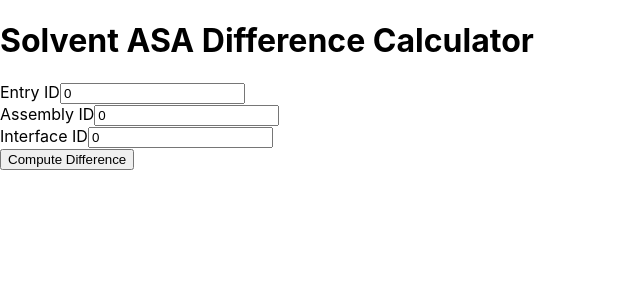
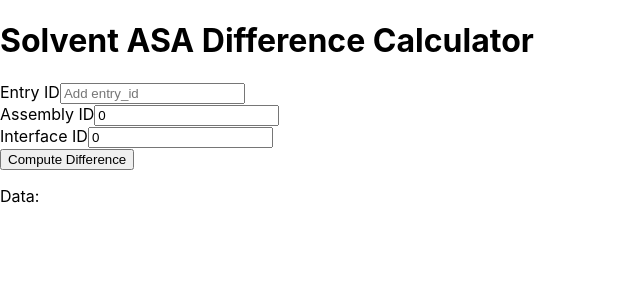
Before and after one commit to kaitlynncooper/coding-challenge-fastapi, a React (Create React App) app in the folder frontend/: page / in a window 1280 px wide. Shown: the top 300 px of the page, without its empty margins (0-640 px from the left). Built offline with nearby package versions, Linux system fonts and the light colour scheme.

Commit message:
Fetch data from RCSB API and compute ASA difference
Implements GET request to RCSB API in fastAPI backend to fetch interface ASA data. Data is then used to compute differences between unbound and bound state ASA for all interface partners at all interface positions in the returned data.

```diff
--- a/frontend/src/App.js
+++ b/frontend/src/App.js
@@ -1,21 +1,50 @@
 import Header from './components/Header'
 import Form from './components/Form'
+import Table from './components/Table'
 import {useState} from 'react'
 
 function App() {
 
+  const [table, setTable] = useState([])
+
   // Sends post request to fastAPI backend with user-entered data from form
-  const calculateDif = async (entry_id, assembly_id, interface_id) => {
+  const fetchDif = async (entry_id, assembly_id, interface_id) => {
     const res = await fetch(`http://localhost:8000/asa-change?entry_id=${entry_id}&assembly_id=${assembly_id}&interface_id=${interface_id} `, {
       method: 'POST',
     })
     const data = await res.json()
+
+    let differences = computeDif(data)
+
+    setTable(differences)
+
   }
+
+  const computeDif = (data) => {
+    let partners = data.rcsb_interface_partner
+
+    let result = partners.map((partner) => {
+      // Extract bound and unbound feature positions from current partner
+      let bound_positions = partner.interface_partner_feature[0].feature_positions[0]
+      let unbound_positions = partner.interface_partner_feature[1].feature_positions[0]
+
+      // Iterate over bound list and compile result of the form:
+      // [residue_position, unbound_asa, bound_asa, asa_diference]
+      return bound_positions.values.map((value, i) => {
+        let bound_asa = value
+        let unbound_asa = unbound_positions.values[i]
+        return [i, unbound_asa, bound_asa, unbound_asa - bound_asa]
+      })
+    })
+    return result
+  }
+
 
   return (
     <div className="app">
       <Header title="Solvent ASA Difference Calculator"/>
-      <Form calcDif={calculateDif}/>
+      <Form calcDif={fetchDif}/>
+      <Table data={table}/>
     </div>
   );
 }
--- a/frontend/src/components/Form.jsx
+++ b/frontend/src/components/Form.jsx
@@ -2,14 +2,14 @@ import {useState} from 'react'
 
 const Form = ({calcDif}) => {
 
-    const [entry_id, setEntry] = useState(0)
+    const [entry_id, setEntry] = useState('')
     const [assembly_id, setAssembly] = useState(0)
     const [interface_id, setInterface] = useState(0)
 
     const submitForm = (e) => {
         e.preventDefault()
 
-        if(entry_id === 0 || assembly_id === 0 || interface_id === 0) {
+        if(entry_id === '' || assembly_id === 0 || interface_id === 0) {
             alert(`Please fill out all fields`)
             return
         }
@@ -19,7 +19,7 @@ const Form = ({calcDif}) => {
         calcDif(entry_id, assembly_id, interface_id)
 
         // Reset form details after submission
-        setEntry(0)
+        setEntry('')
         setAssembly(0)
         setInterface(0)
 
@@ -29,7 +29,7 @@ const Form = ({calcDif}) => {
         <form className="form" onSubmit={submitForm}>
              <div className='form-entry'>
                 <label>Entry ID</label>
-                <input type='number' placeholder='Add entry_id' value = {entry_id} onChange={(e) => setEntry(parseInt(e.target.value))}></input>
+                <input type='text' placeholder='Add entry_id' value = {entry_id} onChange={(e) => setEntry(e.target.value)}></input>
             </div>
             <div className='form-entry'>
                 <label>Assembly ID</label>
--- /dev/null
+++ b/frontend/src/components/Table.jsx
@@ -0,0 +1,9 @@
+const Table = ({data}) => {
+    return (
+        <div>
+            <p>Data: {data}</p>
+        </div>
+    )
+}
+
+export default Table
```
Also changed, not shown: 1 other file (tests, documents, lock files or other folders).
